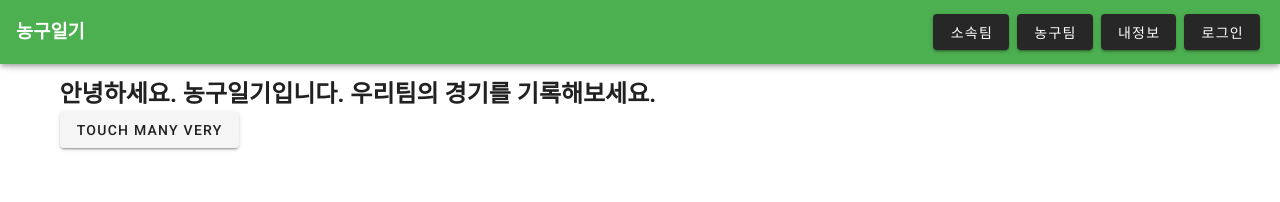
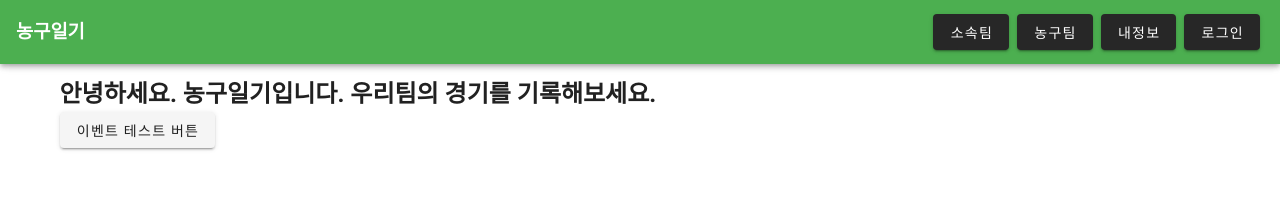
Before and after one commit to Yeo-injun/-basketballDiary-frontend, a Vue app: page / in a window 1280 px wide. Shown: the top 202 px of the page. Built offline with nearby package versions, Linux system fonts and the light colour scheme; no server answers.

Commit message:
[Chore] 자바스크립트 이벤트 연구

```diff
--- /dev/null
+++ b/src/components/EventTestComp.vue
@@ -0,0 +1,62 @@
+<template>
+	<v-btn
+		@click.right="onClick"
+		@contextmenu="onRightButtonClick"
+		@touchstart="onTouchStart"
+		@touchend="onTouchEnd"
+		@touchmove="onTouchMove"
+	>
+		이벤트 테스트 버튼
+	</v-btn>
+</template>
+
+<script>
+	export default {
+		data() {
+			return {
+				lastTapTime: 0,
+				timeSinceLastTap: 0,
+			};
+		},
+		methods: {
+			onRightButtonClick(e) {
+				console.log(e);
+				console.log(
+					'============================== RigthButton Click===================='
+				);
+				e.preventDefault();
+			},
+			onTouchStart() {
+				const currentTime = new Date().getTime();
+				this.timeSinceLastTap = currentTime - this.lastTapTime;
+				if (this.timeSinceLastTap < 300) {
+					console.log('DobleTab');
+					// console.log(this.lastTapTime);
+				}
+				// else {
+				// 	console.log('Tab');
+				// 	// console.log(this.lastTapTime);
+				// }
+
+				this.lastTapTime = currentTime;
+			},
+			onTouchEnd() {
+				if (this.timeSinceLastTap < 300) {
+					// console.log('DobleTab');
+					// console.log(this.lastTapTime);
+				} else {
+					console.log('TouchEnd');
+				} // console.log(this.lastTapTime);
+			},
+			onTouchMove(e) {
+				console.log('MOVE');
+				console.log(e);
+			},
+			onClick() {
+				console.log('CLICK');
+			},
+		},
+	};
+</script>
+
+<style lang="scss" scoped></style>
--- a/src/views/AppMain.vue
+++ b/src/views/AppMain.vue
@@ -6,15 +6,18 @@
 		<div v-if="isLogin">
 			<h1>환영합니다. {{ loginUserInfo.userId }}님</h1>
 		</div>
-		<!-- 새로고침하면 Vue Store에서 가지고 있는 세션정보들이 날라감. 화면에서 세션상태를 유지할 수 있는 방법 고민...  -->
-		<v-btn v-touch="test"> TOUCH MANY VERY </v-btn>
+		<EventTestComp />
 	</v-container>
 </template>
 
 <script>
 	import AuthUtil from '@/common/AuthUtil.js';
+	import EventTestComp from '@/components/EventTestComp.vue';
 
 	export default {
+		components: {
+			EventTestComp,
+		},
 		computed: {
 			isLogin() {
 				return AuthUtil.isLogin();
@@ -23,10 +26,5 @@
 				return AuthUtil.getAuthUserInfo();
 			},
 		},
-		methods: {
-			test() {
-				alert('TEST');
-			},
-		},
 	};
 </script>
```
